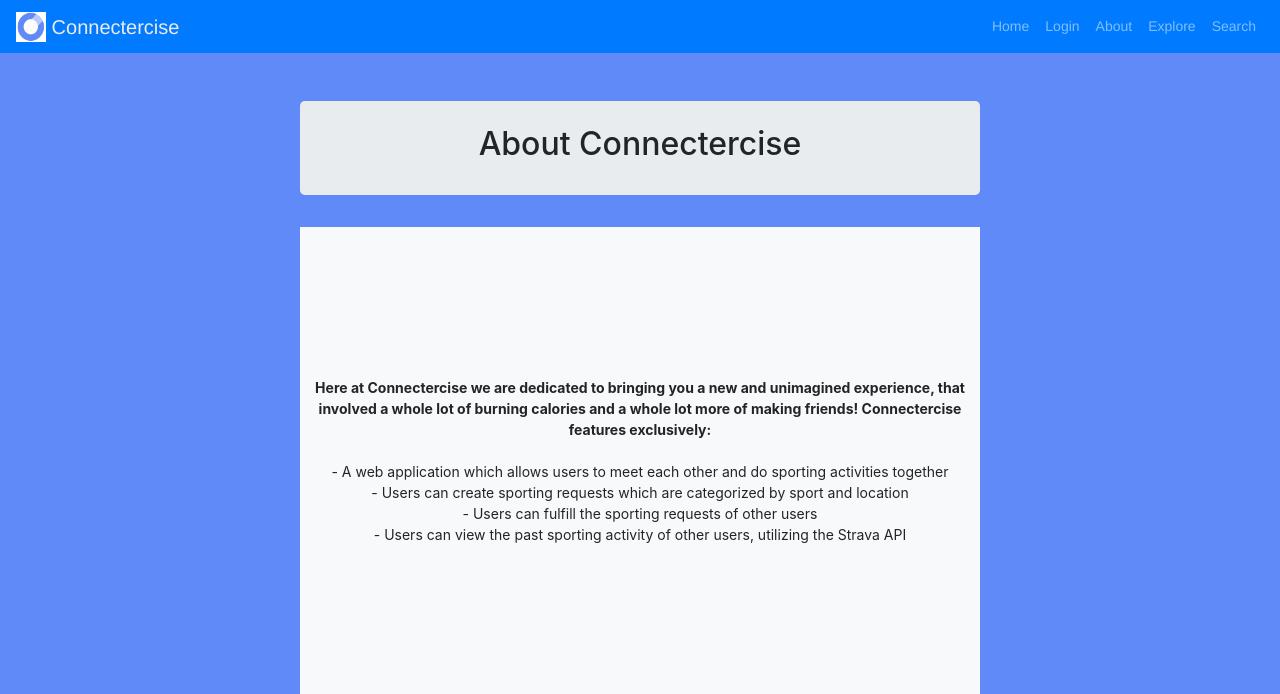
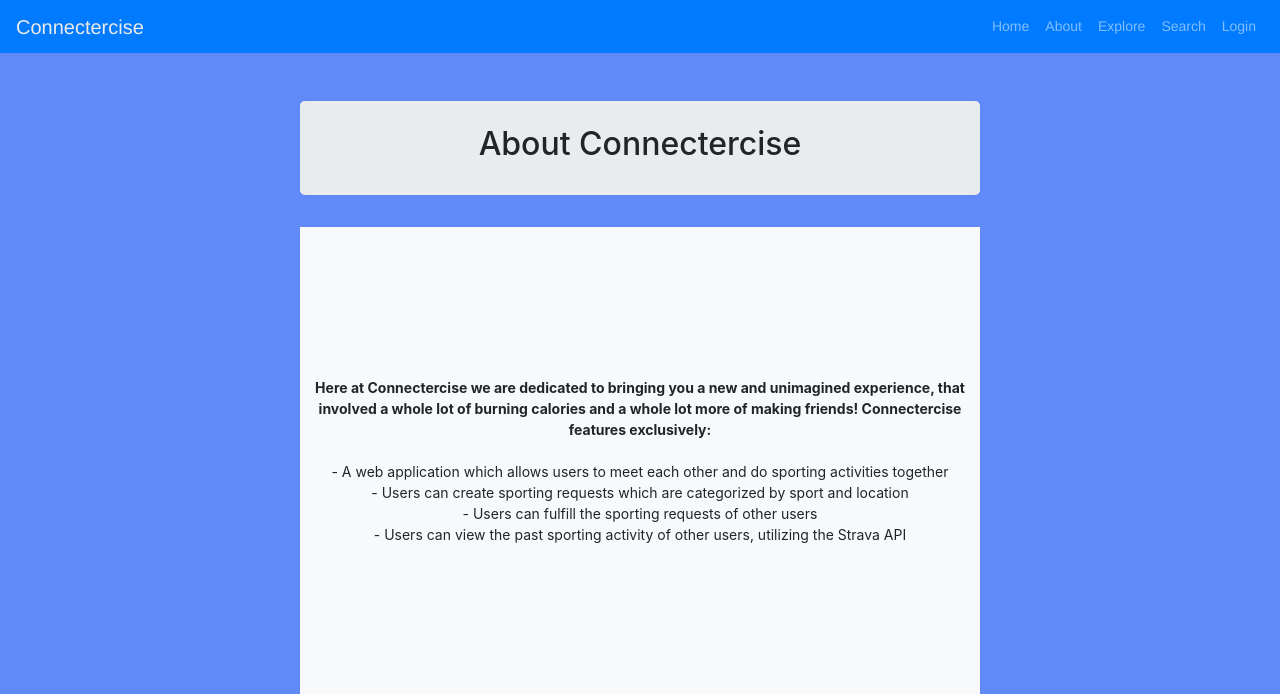
Before and after one commit to ineshbose/connectercise_project, a Django app: page /about/ in a window 1280 px wide. Shown: the top 694 px of the page. Run offline with Django 3.2, Linux system fonts and the light colour scheme; some libraries are stand-ins or nearby versions.

Commit message:
Little more polishing

```diff
--- a/requirements.txt
+++ b/requirements.txt
@@ -14,7 +14,6 @@ django-crispy-forms==1.9.0
 django-google-maps==0.12.1
 django-location-field==2.1.0
 django-model-utils==4.0.0
-django-private-chat==0.2.2
 django-registration==3.1
 django-registration-redux==2.2
 idna==2.9
--- a/templates/connectercise/base.html
+++ b/templates/connectercise/base.html
@@ -30,17 +30,25 @@
         <span class="navbar-toggler-icon"></span>
     </button>
     <a class="footer" href="{% url 'connectercise:index' %}">
-        <img src="{% static 'images/logo.png' %}" width="30" height="30" class="d-inline-block align-top" alt="">
-        <span class="menu-collapsed">Connectercise</span>
+        <span class="nav-item">Connectercise</span>
     </a>
     <div class="collapse navbar-collapse" id="navbarNavDropdown">
         <ul class="navbar-nav ml-auto">
             <li class="nav-item">
                 <a class="nav-link" href="{% url 'connectercise:index' %}">Home</a>
             </li>
+            <li class="nav-item">
+                <a class="nav-link" href="{% url 'connectercise:about' %}">About</a>
+            </li>
+            <li class="nav-item">
+                <a class="nav-link" href="{% url 'connectercise:explore' %}">Explore</a>
+            </li>
+            <li class="nav-item">
+                <a class="nav-link" href="{% url 'connectercise:search' %}">Search</a>
+            </li>
             {% if user.is_authenticated %}
             <li class="nav-item">
-                <a class="nav-link" href="{% url 'connectercise:show_user' user.username %}">{{ user.username }}'s activities</a>
+                <a class="nav-link" href="{% url 'connectercise:show_user' user.username %}">{{ user.username }}</a>
             </li>
             <li class="nav-item">
                 <a class="nav-link" href="{% url 'auth_password_change' %}">Change Password</a>
@@ -53,15 +61,6 @@
                 <a class="nav-link" href="{% url 'auth_login' %}">Login</a>
             </li>
             {% endif %}
-            <li class="nav-item">
-                <a class="nav-link" href="{% url 'connectercise:about' %}">About</a>
-            </li>
-            <li class="nav-item">
-                <a class="nav-link" href="{% url 'connectercise:explore' %}">Explore</a>
-            </li>
-            <li class="nav-item">
-                <a class="nav-link" href="{% url 'connectercise:search' %}">Search</a>
-            </li>
             <!-- This menu is hidden in bigger devices with d-sm-none.
            The sidebar isn't proper for smaller screens imo, so this dropdown menu can keep all the useful sidebar itens exclusively for smaller screens  -->
         </ul>
@@ -77,8 +76,7 @@
                     <div class="sidebar-sticky">
                         <ul class="nav flex-column">
                         <a class="logo" href="{% url 'connectercise:index' %}">
-                            <img src="{% static 'images/logo.png' %}" width="30" height="30" class="d-inline-block align-top" alt="">
-                            <span class="menu-collapsed">Connectercise</span>
+                            <span class="menu-collapsed">CONNECTERCISE</span>
                         </a>
                         <hr>
                             <ul class="nav flex-column">
```
Also changed, not shown: db.sqlite3.
